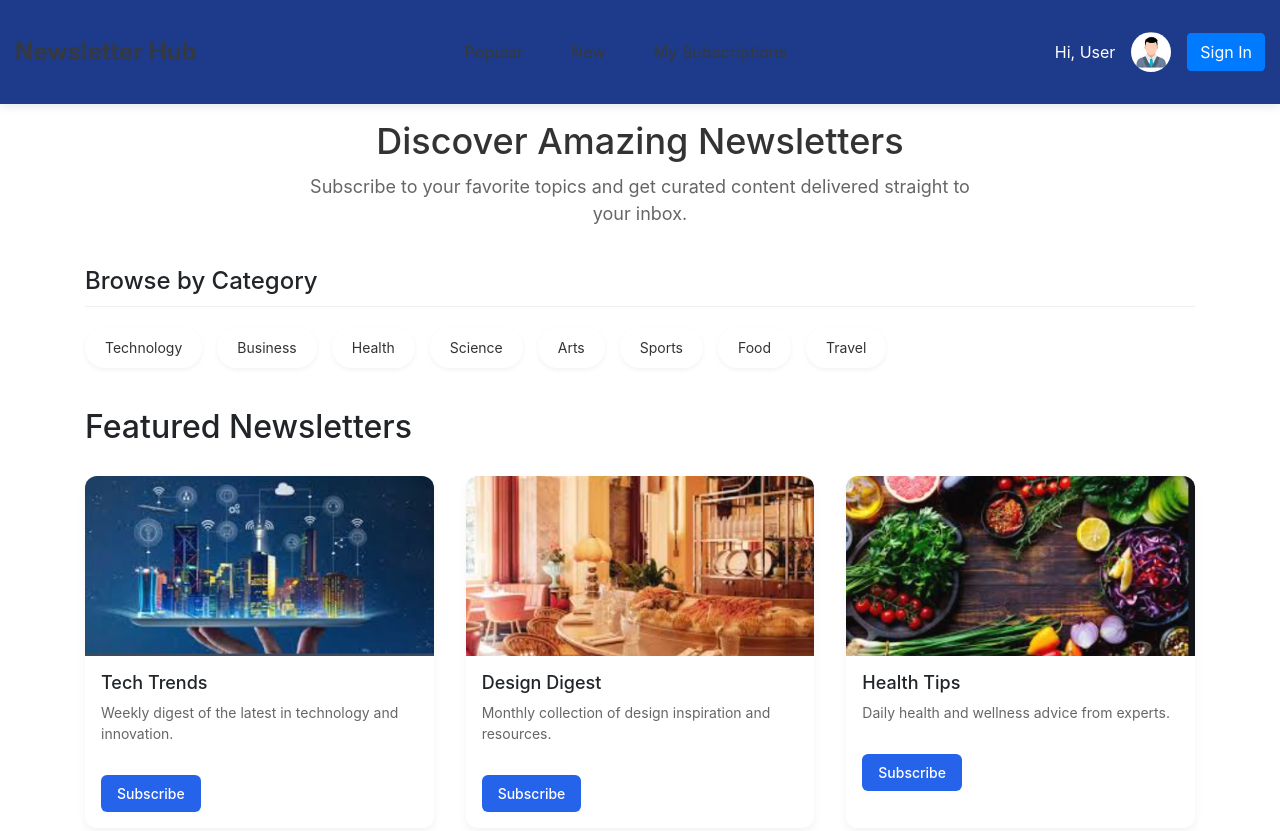
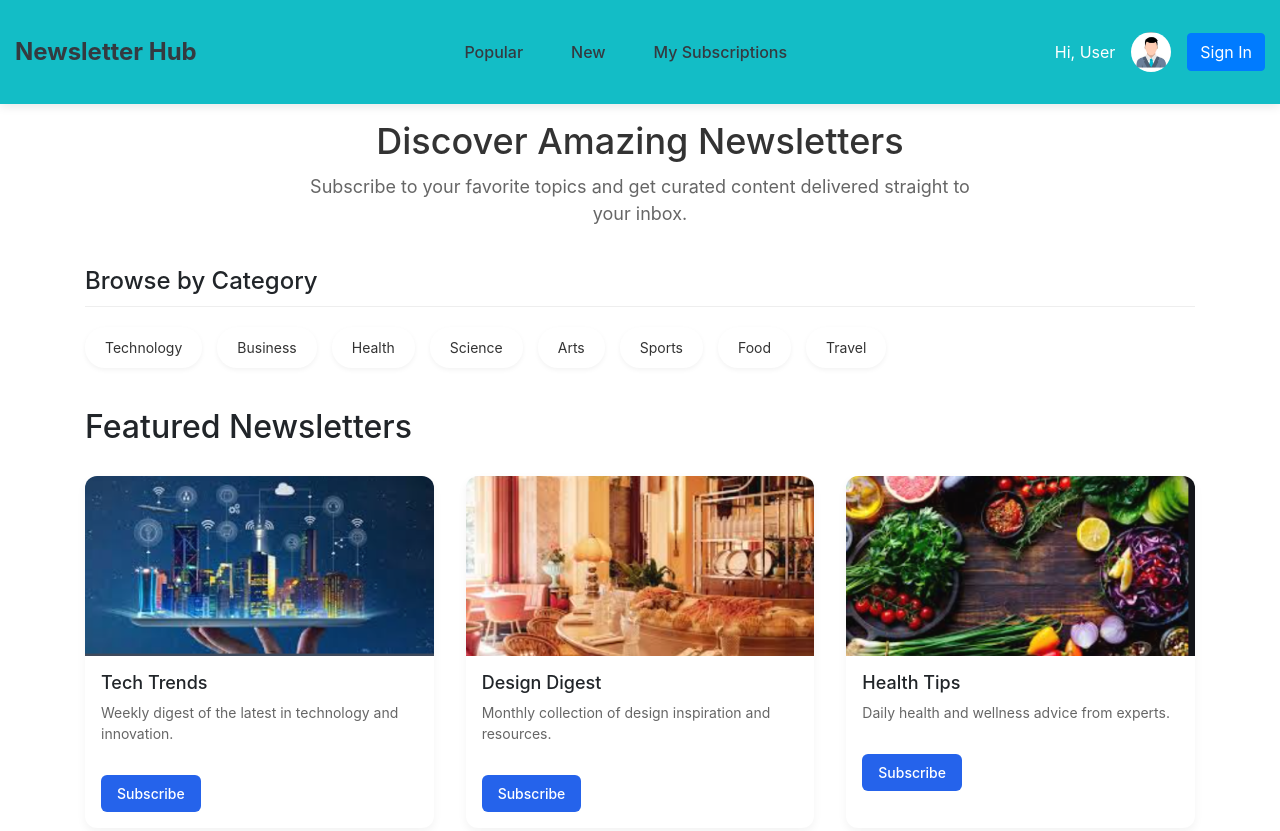
Before and after one commit to OjasMittal-repo/web, a plain HTML site: page app/index.html in a window 1280 px wide. Shown: the top 831 px of the page. Drawn offline with nearby package versions, Linux system fonts and the light colour scheme; a script that the page names is missing.

Commit message:
fix: update header background color for improved visibility

```diff
--- a/app/styles.css
+++ b/app/styles.css
@@ -247,7 +247,7 @@ a {
 
 /* Header */
 header {
-    background-color: #1e3a8a;
+    background-color: #13bdc6;
     color: white;
     padding: 1rem 0;
 }
```
